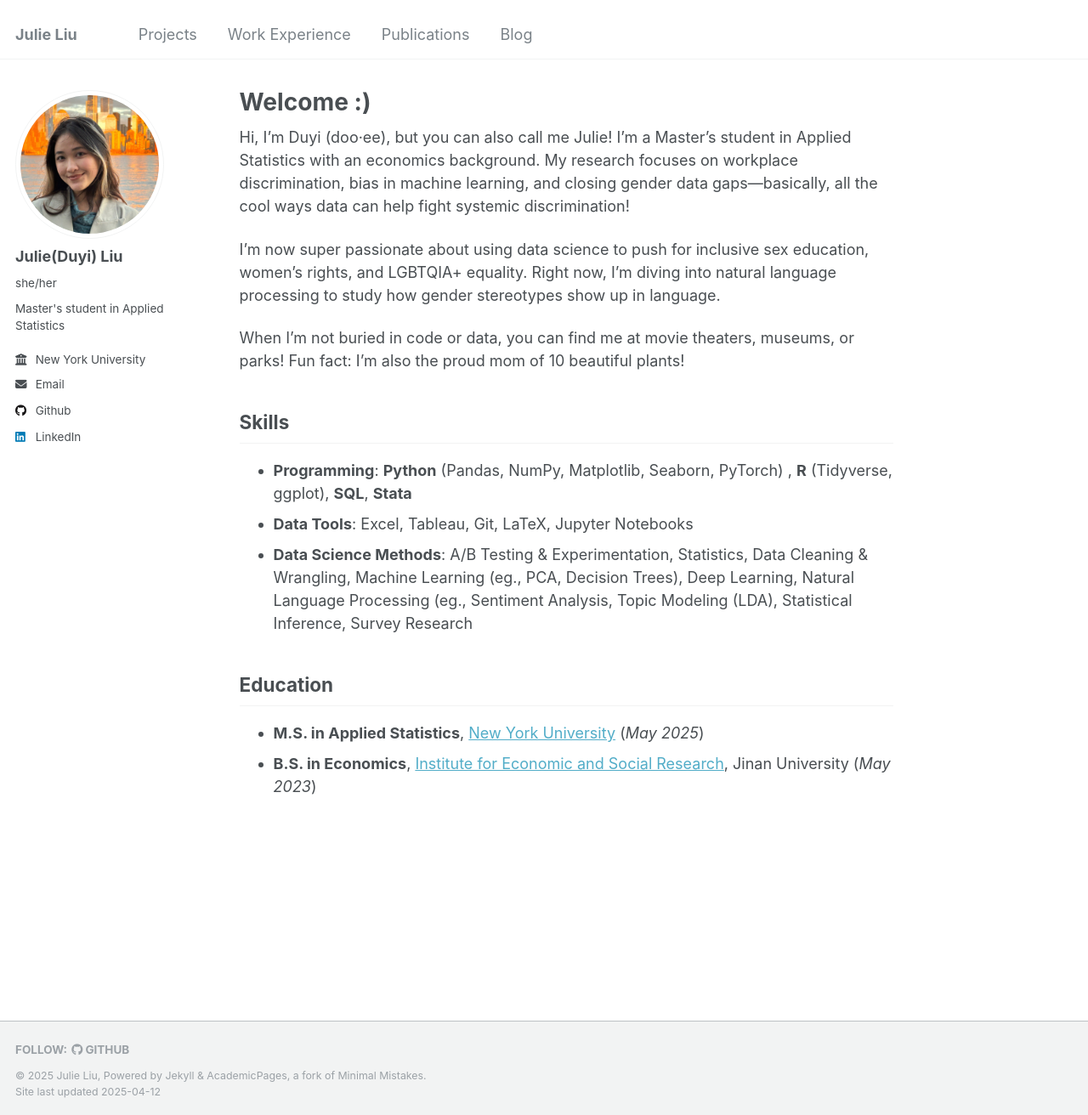
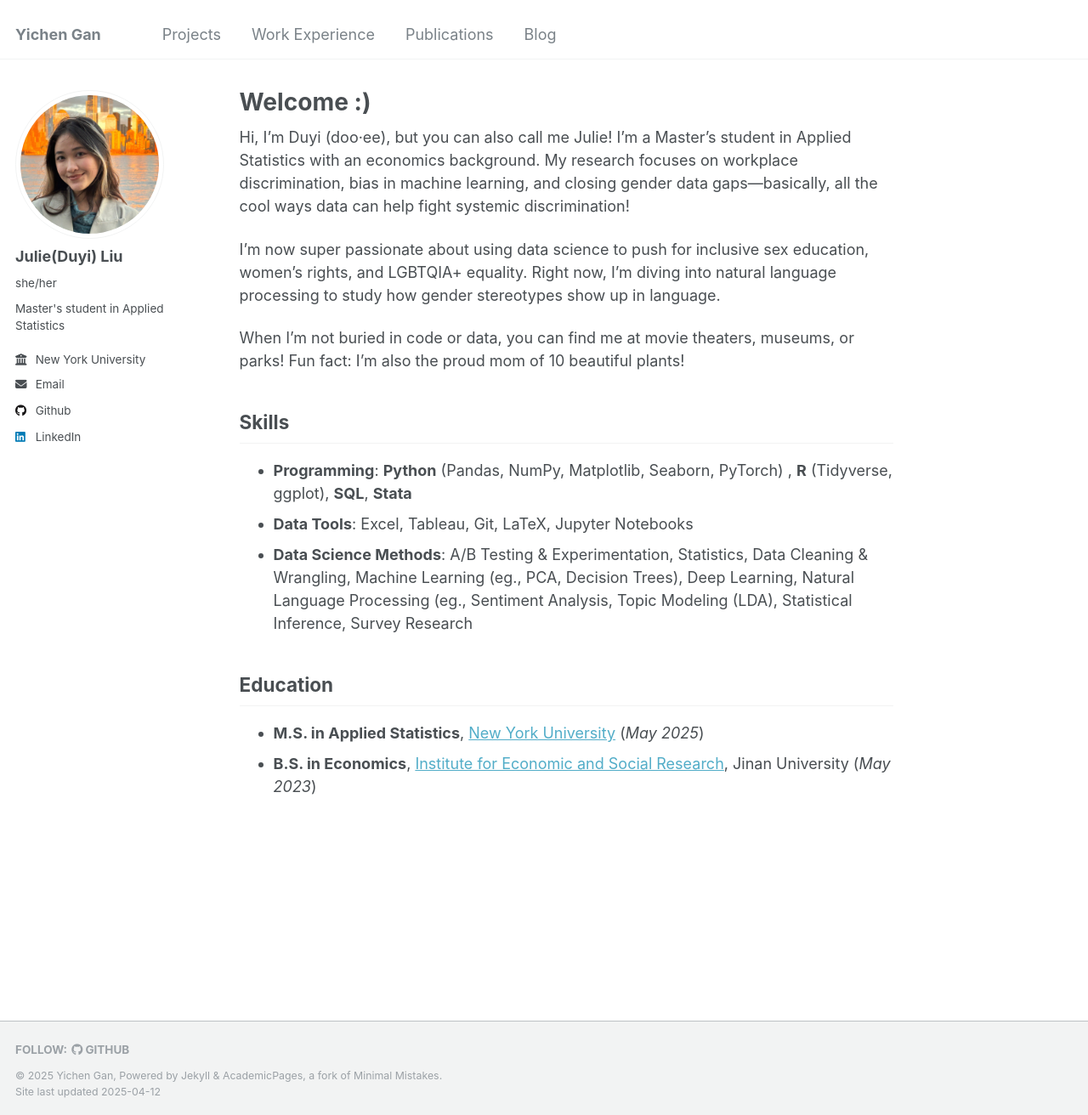
Before and after one commit to YichenGan/yichengan.github.io, a Jekyll site: the page built from _pages/about.md, in a window 1280 px wide and 1312 px high. Shown: the whole window at 85% size. Built offline with Jekyll 4.4.1, drawn with Linux system fonts in a browser that asks for light colours.

Commit message:
Update _config.yml

```diff
--- a/_config.yml
+++ b/_config.yml
@@ -8,13 +8,13 @@
 
 # Basic Site Settings
 locale                   : "en-US"
-title                    : "Julie Liu"
+title                    : "Yichen Gan"
 title_separator          : "-"
-name                     : &name "Julie Liu"
-description              : &description "Master's student in Applied Statistics at NYU"
+name                     : &name "Yichen Gan"
+description              : &description "Ph.D. student, Department of Materials Science and Chemical Engineering, Stony Brook University"
 url                      : https://julieduyiliu.github.io # the base hostname & protocol for your site e.g. "https://mmistakes.github.io"
 baseurl                  : "" # the subpath of your site, e.g. "/blog"
-repository               : "julieduyiliu/julieduyiliu.github.io"
+repository               : "yichengan/yichengan.github.io"
 
 # Site Author - The following control what appear as part of the author content on the side bar.
 #               If a field is blank the icon and link will not appear, otherwise it will be shown.
```
